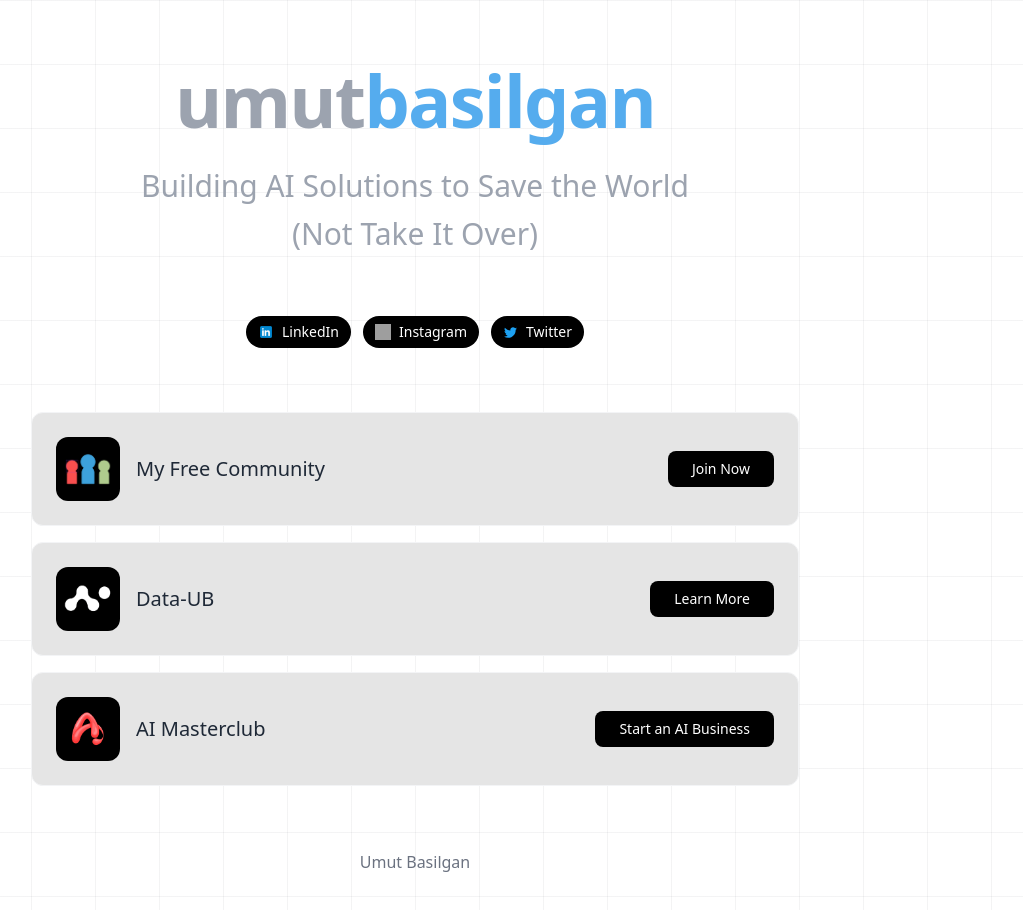
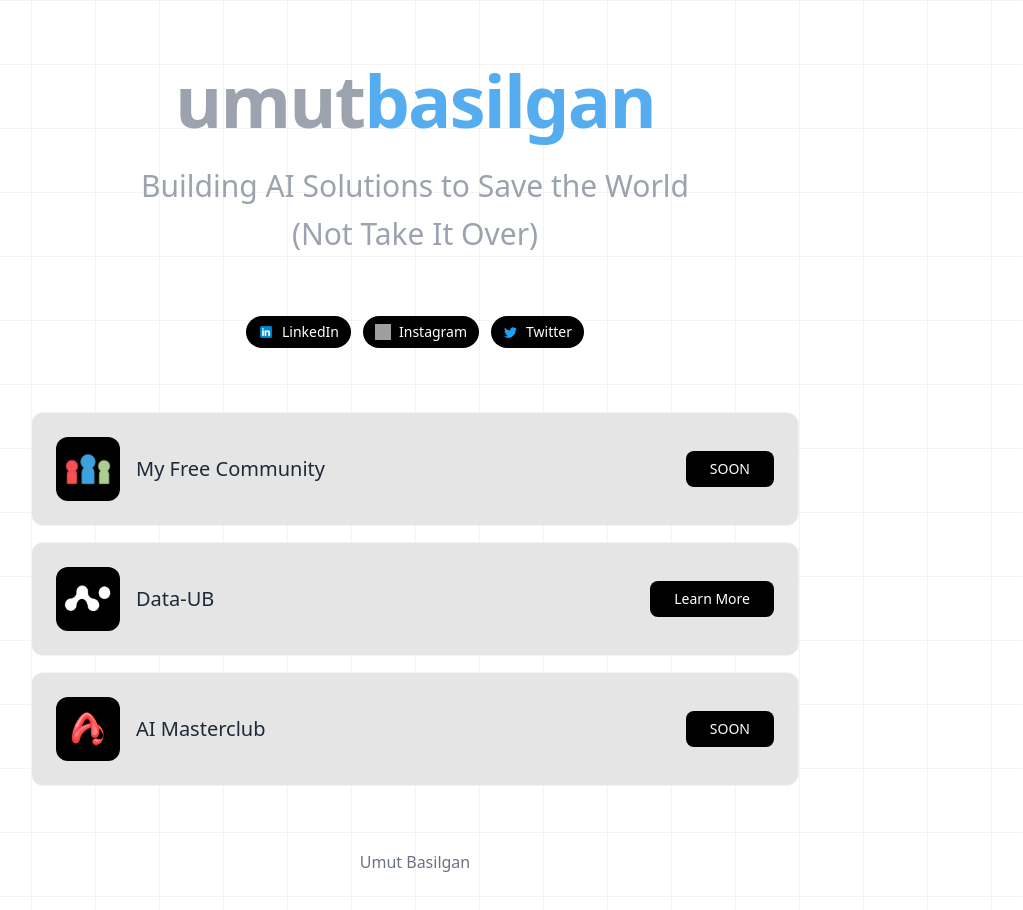
Before and after one commit to umutbsgn/umutbasilgan, a React (Vite) app: page / in a window 1280 px wide. Shown: the top 910 px of the page, without its empty margins (225-1248 px from the left). Built offline with nearby package versions, Linux system fonts and the light colour scheme; grey boxes are pictures that could not be loaded.

Commit message:
Update initiative CTA texts
Changed the call-to-action texts for the initiatives "Join Now" and "Start an AI Business" to "SOON".
[skip gpt_engineer]

```diff
--- a/src/components/Initiatives.tsx
+++ b/src/components/Initiatives.tsx
@@ -5,7 +5,7 @@ const Initiatives = () => {
     {
       logo: "/lovable-uploads/81a43159-bc45-49c6-91dc-25943a4a3948.png",
       name: "My Free Community",
-      ctaText: "Join Now",
+      ctaText: "SOON",
       logoColors: "bg-black",
     },
     {
@@ -18,7 +18,7 @@ const Initiatives = () => {
     {
       logo: "/lovable-uploads/6dd3f6bc-bac5-482d-b743-be8088fd13df.png",
       name: "AI Masterclub",
-      ctaText: "Start an AI Business",
+      ctaText: "SOON",
       logoColors: "bg-black",
     },
   ];
```
